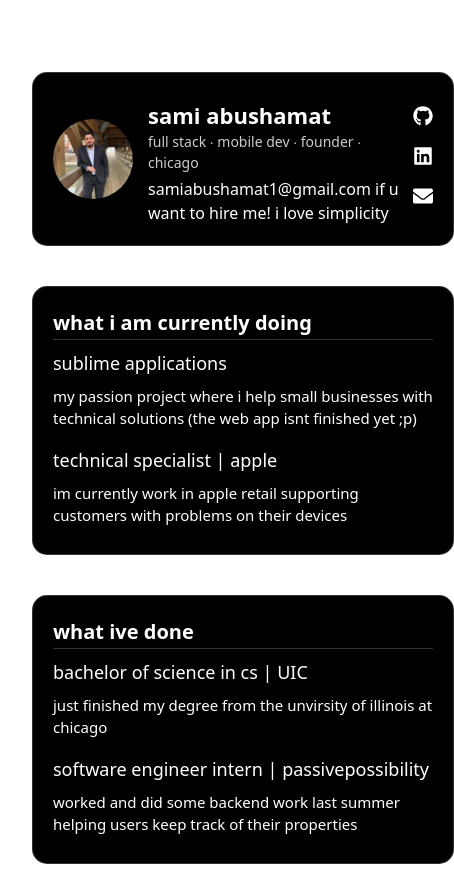
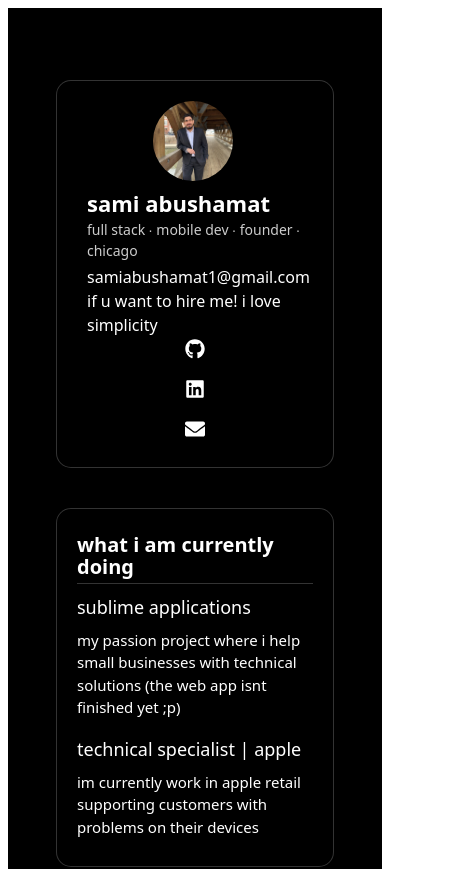
Before and after one commit to samiabushamat/PortfolioWeb, a React (Vite) app: page / in a window 390 px wide. Shown: the top 869 px of the page, 454 px wide, since content can reach past the window. Built offline with nearby package versions, Linux system fonts and the light colour scheme.

Commit message:
looks slightly off on mobile

```diff
--- a/src/components/Hero.jsx
+++ b/src/components/Hero.jsx
@@ -17,8 +17,8 @@ function Hero() {
     </div>
 
     <div className="hero-links-vertical">
-      <a href="https://github.com/yourusername" className="hero-link" target="_blank" rel="noopener noreferrer"><FaGithub /></a>
-      <a href="https://linkedin.com/in/yourusername" className="hero-link" target="_blank" rel="noopener noreferrer"><FaLinkedin /></a>
+      <a href="https://github.com/samiabushamat" className="hero-link" target="_blank" rel="noopener noreferrer"><FaGithub /></a>
+      <a href="https://linkedin.com/in/sami-abushamat/" className="hero-link" target="_blank" rel="noopener noreferrer"><FaLinkedin /></a>
       <a href="mailto:samiabushamat1@gmail.com" className="hero-link"><FaEnvelope /></a>
     </div>
   </div>
--- a/src/index.css
+++ b/src/index.css
@@ -22,12 +22,16 @@ a:hover {
   color: #535bf2;
 }
 
+* {
+  box-sizing: border-box;
+}
+
 body {
-  margin: 0;
-  display: flex;
-  place-items: center;
-  min-width: 320px;
-  min-height: 100vh;
+  margin: 10;
+  padding: 0 16px; /* Gives breathing room on mobile */
+  background-color: #000;
+  color: #fff;
+  font-family: system-ui, sans-serif;
 }
 
 h1 {
--- a/src/styles/Hero.css
+++ b/src/styles/Hero.css
@@ -1,5 +1,7 @@
 .hero-container {
+  position: relative;
   display: flex;
+  flex-direction: row;
   align-items: center;
   justify-content: space-between;
   background-color: #000;
@@ -10,6 +12,32 @@
   max-width: 700px;
   margin: 40px auto;
   color: #fff;
+  box-sizing: border-box;
+}
+
+
+.hero-links-vertical {
+  display: flex;
+  flex-direction: column;
+  gap: 8px;
+  position: absolute;
+  right: 20px;
+  top: 10px;
+}
+
+@media (max-width: 600px) {
+  .hero-links-vertical {
+    position: static;
+    flex-direction: row;
+    justify-content: center;
+    margin-top: 0px;
+  }
+
+  .hero-container {
+    flex-direction: column;
+    align-items: center;
+    text-align: center;
+  }
 }
 
 .hero-image {
```
